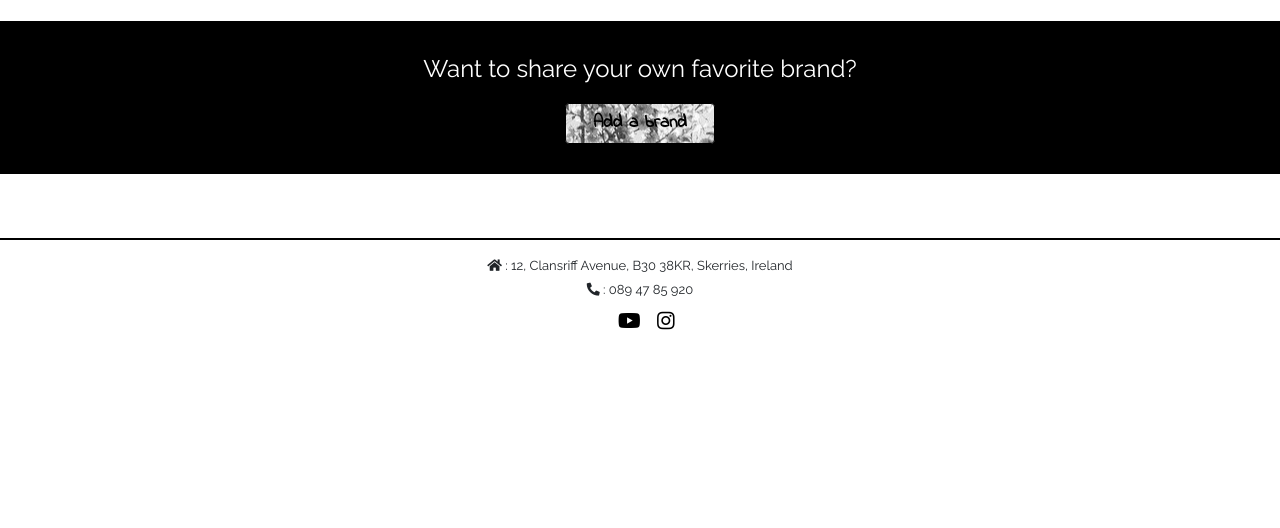
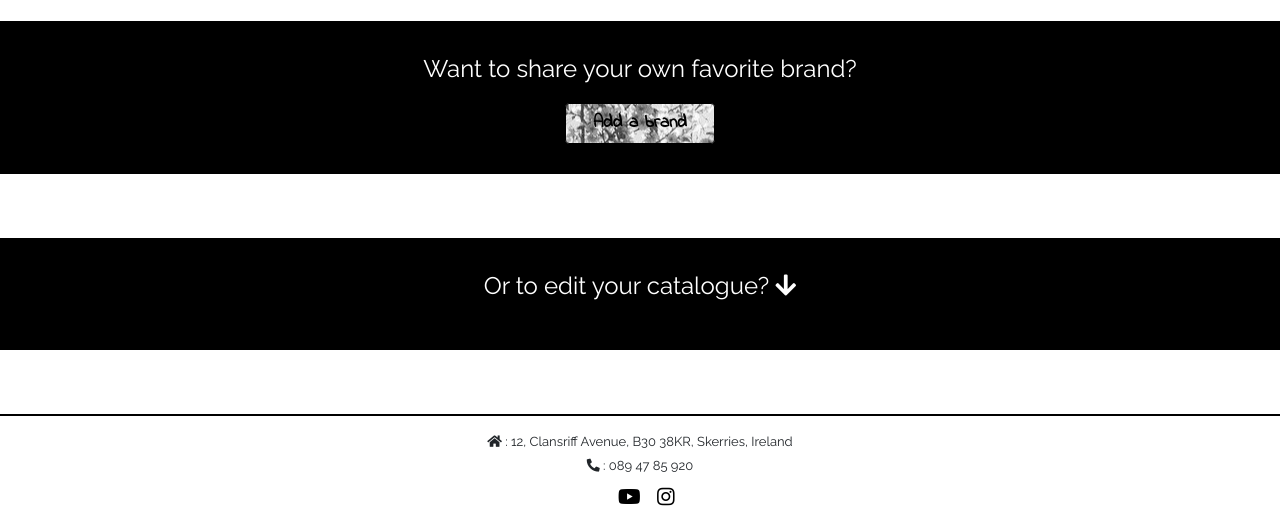
Before and after one commit to ValentineLgd/Sustainable, a Flask app: page /manage_brands in a window 1280 px wide. Shown: the part 679-1207 px from the top of the page. Before the commit the page ends 1009 px from the top, so only its background shows below. Run offline with Flask 2, Linux system fonts and the light colour scheme; data that the repository does not hold is empty; some libraries are stand-ins or nearby versions.

Commit message:
change design in manage catalogue to make it more clear to the user

```diff
--- a/templates/manage_brands.html
+++ b/templates/manage_brands.html
@@ -20,13 +20,28 @@
             </div>
         </div>
     </div>
+    <div class="container-fluid">
+        <div class="row justify-content-center">
+            <div class="col-12 content-brand-manage">
+                <p class="p-large">Want to share your own favorite brand?</p>
+                <a class="btn btn-color btn-add" href="{{ url_for('add_brands') }}" role="button">Add a brand</a>
+            </div>
+        </div>
+    </div>
+    <div class="container-fluid">
+        <div class="row justify-content-center">
+            <div class="col-12 content-brand-manage">
+                <p class="p-large">Or to edit your catalogue? <i class="fas fa-arrow-down"></i></p>
+            </div>
+        </div>
+    </div>
     {% for brand in brands %}
     <div class="container-fluid">
         <div>
             <ul>
                 <div class="row justify-content-center">
                 {% if session.user|lower == brand.created_by|lower %}
-                    <div class="notAnimated animateBlock rightAlign center col-lg-4 col-md-10 frame-col frame-col-manage">
+                    <div class="col-lg-4 col-md-10 frame-col frame-col-manage">
                         <li>
                             <div class="title-brand">
                                 <h3>
@@ -55,12 +70,4 @@
             </ul>
         </div>
     {% endfor %}
-        <div class="container-fluid">
-            <div class="row justify-content-center">
-                <div class="col-12 content-brand-manage">
-                    <p class="p-large">Want to share your own favorite brand?</p>
-                    <a class="btn btn-color btn-add" href="{{ url_for('add_brands') }}" role="button">Add a brand</a>
-                </div>
-            </div>
-        </div>
 {% endblock %}
```
